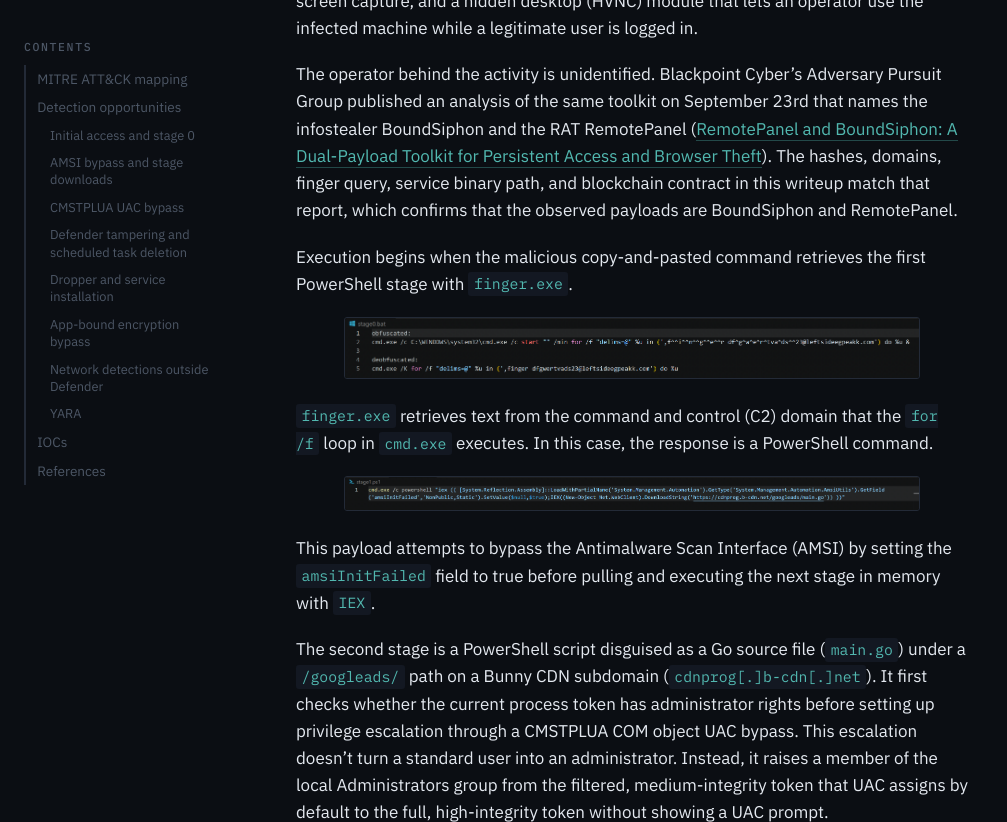
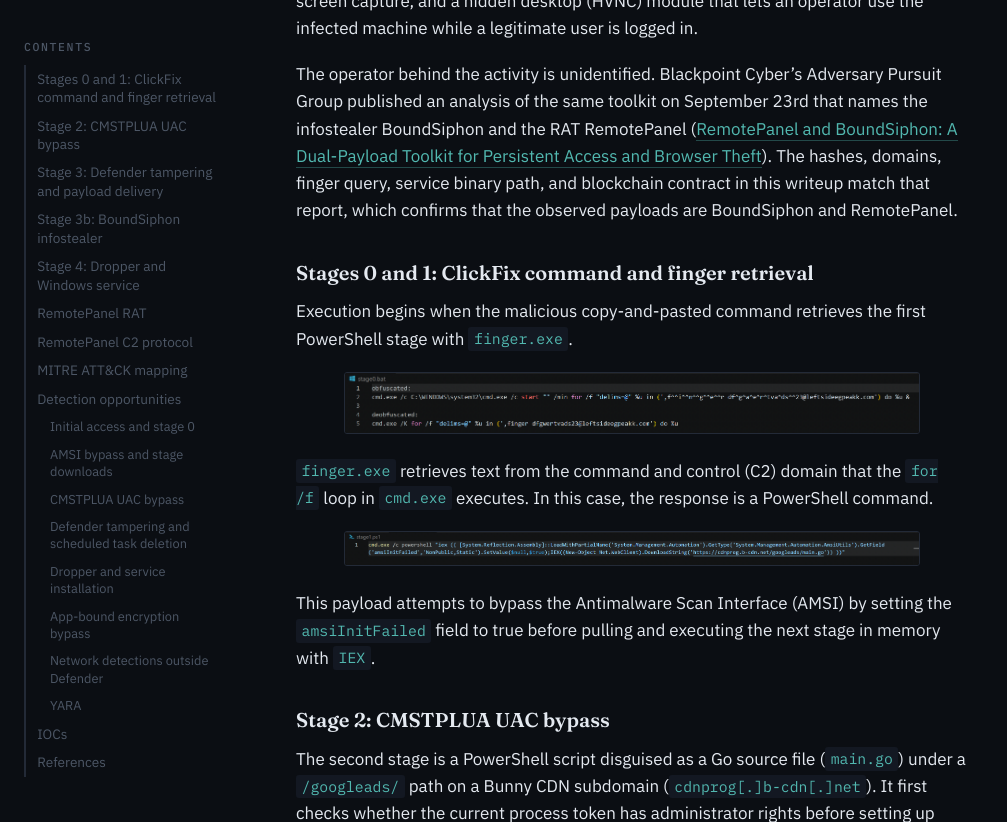
Before and after one commit to jacobholtz/jacobholtz.github.io, a Jekyll site: the page built from _posts/2026-11-02-analyzing-a-multi-stage-clickfix-incident.md, in a window 1280 px wide and 900 px high, scrolled down 639 px, cut to the strip 0-822 px from the top of the window. Shown: the whole strip, without its empty margins (0-1007 px from the left). Built offline with Jekyll 4.4.1, drawn with Linux system fonts in a browser that asks for light colours; some of the changed text lies outside the part shown.

Commit message:
Add analysis section headings to the ClickFix writeup
Co-Authored-By: Claude Opus 5.5 <noreply@anthropic.com>

```diff
--- a/_posts/2026-11-02-analyzing-a-multi-stage-clickfix-incident.md
+++ b/_posts/2026-11-02-analyzing-a-multi-stage-clickfix-incident.md
@@ -9,6 +9,8 @@ BoundSiphon pilfers saved browser passwords, session cookies, cryptocurrency wal
 
 The operator behind the activity is unidentified. Blackpoint Cyber's Adversary Pursuit Group published an analysis of the same toolkit on September 23rd that names the infostealer BoundSiphon and the RAT RemotePanel ([RemotePanel and BoundSiphon: A Dual-Payload Toolkit for Persistent Access and Browser Theft](https://blackpointcyber.com/blog/remotepanel-and-boundsiphon-a-dual-payload-toolkit-for-persistent-access-and-browser-theft/)). The hashes, domains, finger query, service binary path, and blockchain contract in this writeup match that report, which confirms that the observed payloads are BoundSiphon and RemotePanel.
 
+### Stages 0 and 1: ClickFix command and finger retrieval
+
 Execution begins when the malicious copy-and-pasted command retrieves the first PowerShell stage with `finger.exe`.
 
 ![Stage 0 ClickFix command, obfuscated and deobfuscated, calling finger.exe](/assets/images/analyzing-a-multi-stage-clickfix-incident/01.png)
@@ -18,6 +20,8 @@ Execution begins when the malicious copy-and-pasted command retrieves the first
 ![Stage 1 PowerShell command that sets amsiInitFailed and downloads main.go](/assets/images/analyzing-a-multi-stage-clickfix-incident/02.png)
 
 This payload attempts to bypass the Antimalware Scan Interface (AMSI) by setting the `amsiInitFailed` field to true before pulling and executing the next stage in memory with `IEX`.
+
+### Stage 2: CMSTPLUA UAC bypass
 
 The second stage is a PowerShell script disguised as a Go source file (`main.go`) under a `/googleads/` path on a Bunny CDN subdomain (`cdnprog[.]b-cdn[.]net`). It first checks whether the current process token has administrator rights before setting up privilege escalation through a CMSTPLUA COM object UAC bypass. This escalation doesn't turn a standard user into an administrator. Instead, it raises a member of the local Administrators group from the filtered, medium-integrity token that UAC assigns by default to the full, high-integrity token without showing a UAC prompt.
 
@@ -32,15 +36,21 @@ If the session is not already elevated, the third stage is then retrieved and ex
 
 ![Stage 2 logic that runs stage 3 through the UAC bypass and reads the elv_ output file](/assets/images/analyzing-a-multi-stage-clickfix-incident/06.png)
 
+### Stage 3: Defender tampering and payload delivery
+
 The third stage deletes all scheduled tasks, then attempts to register Microsoft Defender exclusions covering `%ProgramData%`, `%APPDATA%`, and `C:\` file paths, `powershell.exe`, `python.exe`, `pythonw.exe`, `regasm.exe`, and `svchost.exe` processes, and `.exe`, `.msi`, `.dll`, `.pyc`, and `.py` extensions. In the analysis environment, the commands errored out and were logged to the `elv_<GUID>.txt` file specified in the previous stage.
 
 Two payloads were retrieved from `cdnprog[.]b-cdn[.]net` and decoded with a subtract-key byte cipher with the literal string `Rfc2898DeriveBytes`, used as plain text rather than a key derivation class. The third stage downloads and starts the dropper (`W32Time.xpg`, stage 4) first, and then loads BoundSiphon (`St_vd.xpg`, stage 3b).
 
 ![Stage 3 script that adds Defender exclusions, drops the padded dropper, and loads BoundSiphon](/assets/images/analyzing-a-multi-stage-clickfix-incident/07.png)
 
+### Stage 3b: BoundSiphon infostealer
+
 BoundSiphon (`St_vd.xpg`) is a .NET Framework 4.8 assembly loaded reflectively through `Assembly::Load` and never touches the disk. It gates execution on an HTTP 418 response from its command and control server at `greatgrgreeng[.]com`, beacons host reconnaissance, then harvests Chromium and Firefox credentials, cookies, roughly 140 cryptocurrency wallets and wallet extensions, password manager extensions including 1Password, Bitwarden, and LastPass, and documents with `.txt`, `.doc`, and `.rtf` extensions from the Desktop, Documents, and Downloads folders.
 
 Firefox credentials are decrypted in process against the victim's own NSS libraries, so no database is copied out. BoundSiphon's app-bound encryption bypass does not attack the cipher. Rather, it relaunches the target browser with sandboxing disabled, rewrites the COM registration for the IElevator interface, injects a copy of itself into the browser process, and calls the elevation service from inside the browser's own security context so that path validation passes. The bypass targets Google Chrome, Microsoft Edge, Brave, and AVG Secure Browser. Both the legacy v10 and app-bound v20 keys are recovered and uploaded. Collected data is hex-encoded and exfiltrated over HTTP to `greatgrgreeng[.]com/upload`.
+
+### Stage 4: Dropper and Windows service
 
 The dropper (`W32Time.xpg`) is written to `C:\ProgramData\` under a filename of random digits, padded with null bytes to a random size between 751 and 800 megabytes so it exceeds sandbox and antivirus upload limits, launched with the argument `--loveputin`, and then deleted with `Remove-Item`. The deletion runs only after BoundSiphon finishes, by which time the dropper has likely installed its service and exited, so the `ProgramData` copy is likely removed. The copy that persists is the one the dropper installs as a service.
 
@@ -48,11 +58,15 @@ With `--loveputin`, the dropper copies itself, padding included, to `C:\Windows\
 
 When the service starts, it marks its own process as critical with `RtlSetProcessIsCritical` so terminating it crashes the system. The RemotePanel payload is stored in the `WatchDogService.Payload.EncryptedPayload` class as an AES-256-CBC encrypted array, with its key and initialization vector stored alongside it. The service decrypts the payload, takes the token of the user in the active console session, raises it to high integrity, and starts `regasm.exe` suspended in that user's session. It then hollows the payload into `regasm.exe` and resumes it. Every 1.5 to 4 seconds, the service checks whether `regasm.exe` is still running and repeats the injection if it is not. The stage 3 Defender exclusions include both of these processes, `svchost.exe` and `regasm.exe`.
 
+### RemotePanel RAT
+
 RemotePanel first checks environment variables for its command and control address (`GHOST_HOST` and `GHOST_PORT`, plus `GHOST_HVNC_PORT` for the hidden desktop channel, which defaults to 8443). When `GHOST_HOST` is not set, RemotePanel resolves its C2 server from the BNB Smart Chain instead, a technique otherwise known as EtherHiding. It sends an `eth_call` JSON-RPC request for function selector `0xb68d1809` on contract `0x2A8f205C8A6616a1D34C47F6172C16b20917253C` to the public `bsc-dataseed` RPC endpoints, parses the returned string as `host:port`, and repeats the lookup periodically. If the value has no port, RemotePanel uses TCP 443. The operator can change C2 servers by updating the contract without touching RemotePanel.
 
 On November 1st at 04:21 UTC (BNB Smart Chain block 130,984,071), the contract returned `193.233.75.7` with no port, so RemotePanel would connect to `193.233.75.7:443` over raw TCP without TLS. Blackpoint reported the same value in their analysis, so the C2 address has not changed for at least 39 days.
 
 Beyond the C2 channel, RemotePanel opens a remote PowerShell shell (`powershell.exe -NoLogo -NoExit -Command -`), captures the screen as JPEG images, and runs a hidden desktop module that the C2 server sends as a base64-encoded .NET assembly. The dropper's exception messages and console status messages are written in Russian, such as `[+] Служба установлена и запущена.` ("Service installed and started."). These strings are developer-facing artifacts rather than victim-facing text. However, language strings are easy to copy or plant and carry little attribution weight, particularly alongside the `--loveputin` argument. BoundSiphon also contains an `AntiSNG.CheckAndExitIfRussian` routine that exits when a Russian keyboard layout (1049) is present, but no code in the analyzed build calls it.
+
+### RemotePanel C2 protocol
 
 RemotePanel communication runs over raw TCP using a custom frame format that carries JSON packets. On connect, it generates a fresh AES-256 session key, assembles a hello payload containing a hardcoded shared secret, the host hardware identifier, the username, a build identifier, a Unix timestamp, and the base64-encoded session key, wraps that under an embedded RSA public key, and sends it as a `ClientHello`. The server replies with an acknowledgement, and if the client is not accepted RemotePanel terminates immediately.
 
```
